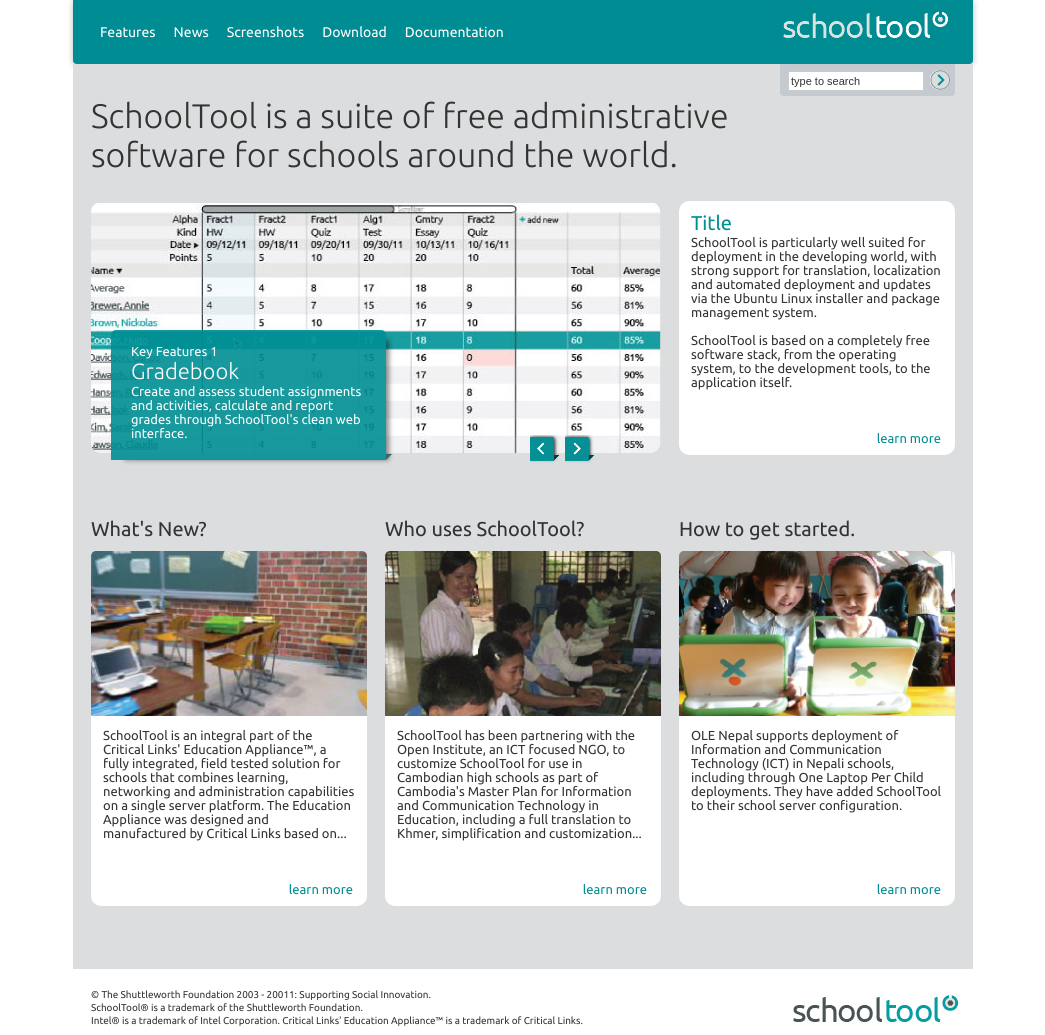
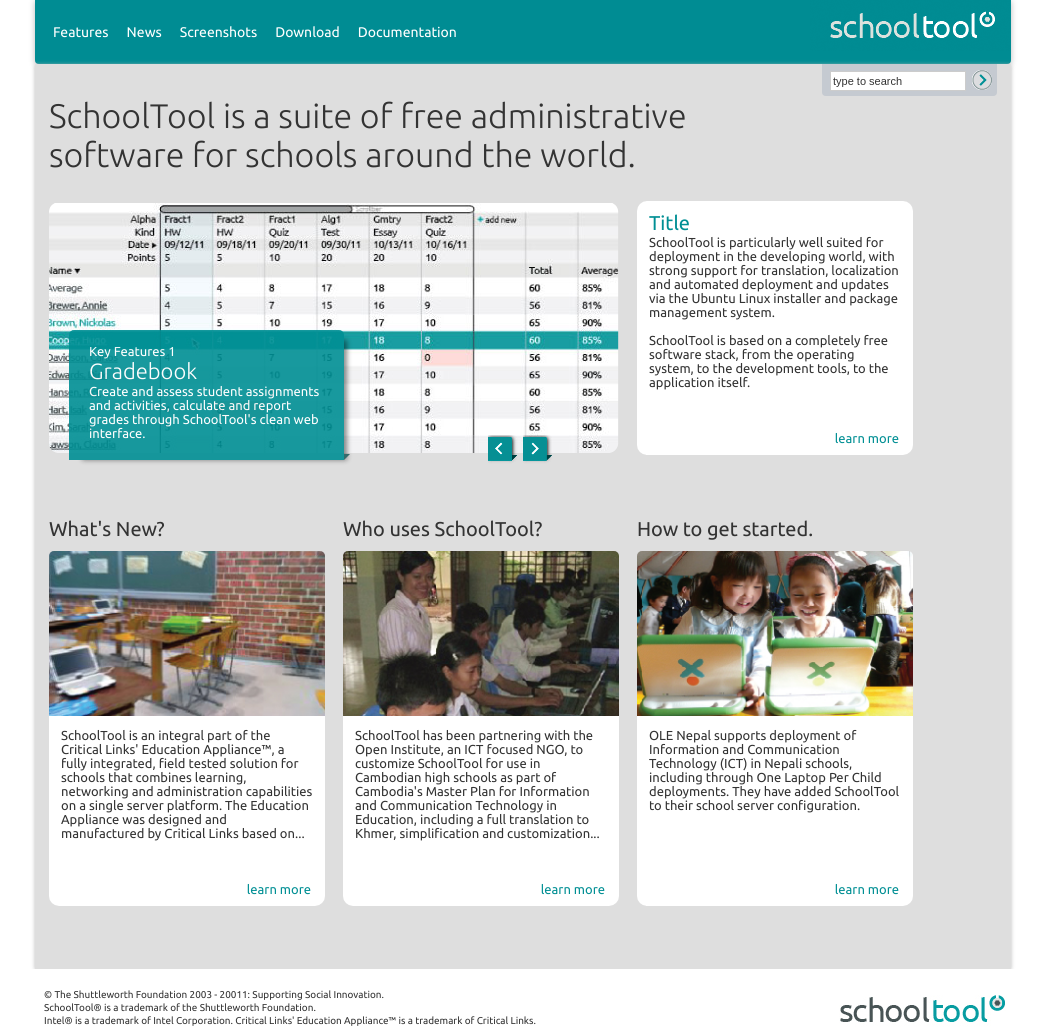
Before and after one commit to schooltool-project/schooltool-homepage, a plain HTML site: page index.html in a window 1280 px wide. Shown: the whole page, without its empty margins (117-1162 px from the left). Drawn offline with nearby package versions, Linux system fonts and the light colour scheme; files whose address does not match are found by name.

Commit message:
Made layout wider

```diff
--- a/css/style.css
+++ b/css/style.css
@@ -169,12 +169,13 @@ h6{font-size:1em;}
 /* Containers
 ----------------------------------------------------------------------------------------------------*/
 .wrapper{
+        box-shadow: 0 1px 4px #BBBBBB;
 	margin-left: auto;
 	margin-right: auto;
-	width: 882px;
-	background: #DCDDDE;
-	padding-left: 9px;
-	padding-right: 9px;
+	width: 966px;
+        padding-left: 5px;
+        padding-right: 5px;
+	background: #dedede;
 }
 
 /* Grid >> Global
@@ -283,16 +284,14 @@ header{
   border-radius: 0 0 4px 4px;
 	margin-right: auto;
         box-shadow: 0 1px 6px #BBBBBB;
-	width: 882px;
-	padding-left: 9px;
-	padding-right: 9px;
+	width: 976px;
         background: #008C93;
 }
 
 footer{
 	margin-left: auto;
 	margin-right: auto;
-	width: 882px;
+	width: 976px;
 	background: #fff;
 	padding: 18px 9px;
 	font-size: 90%;
```
